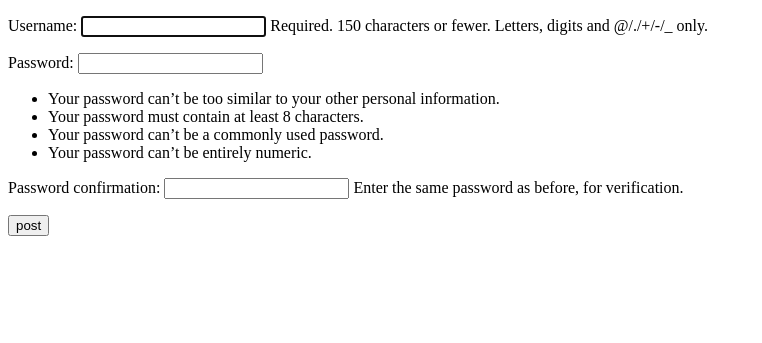
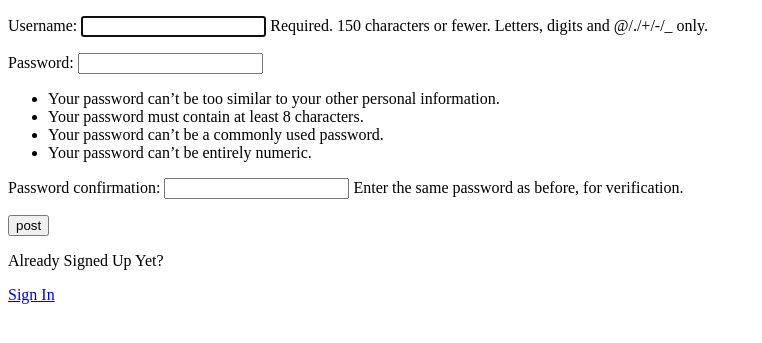
Before and after one commit to zdnrymn/GarudaHacks, a Django app: page /register/ in a window 1280 px wide. Shown: the part 70-413 px from the top of the page, without its empty margins (0-762 px from the left). Run offline with Django 5.2, Linux system fonts and the light colour scheme.

Commit message:
i dontkno anymore
little thinfs

```diff
--- a/base/templates/base/login.html
+++ b/base/templates/base/login.html
@@ -12,12 +12,16 @@
 
     <input type="submit" value="Login">
 </form>
+<p>Haven't Signed Up Yet?</p>
+<a href="{% url 'register' %}">Sign Up</a>
 {% else %}
 <form action="" method="POST">
     {% csrf_token %}
     {{form.as_p}}
     <input type="submit" value="post">
 </form>
+<p>Already Signed Up Yet?</p>
+<a href="{% url 'login' %}">Sign In</a>
 {% endif %}
 {% if messages %}
 <ul class="messages">
--- a/base/templates/base/rooms.html
+++ b/base/templates/base/rooms.html
@@ -5,10 +5,12 @@
 <ul>
     {% for room in rooms %}
     <div class="card">
+        <a href="">
             <li>
                 {{room}}
                 <br>
                 {{room.description}}
+        </a>
         </li>
     </div>
     {% endfor %}
--- a/base/urls.py
+++ b/base/urls.py
@@ -7,5 +7,6 @@ urlpatterns = [
     path("roomcreation/",views.create_room,name="create_room"),
     path("login/",views.loginPage, name="login"),
     path("logout/",views.logoutUser,name="logout"),
-    path("register/",views.registerPage,name="register")
+    path("register/",views.registerPage,name="register"),
+    path("chatroom/<int:pk>",views.chatRoom,name="chatroom")
 ]
--- a/base/views.py
+++ b/base/views.py
@@ -4,18 +4,20 @@ from .forms import *
 from django.contrib.auth import login, logout, authenticate
 from django.contrib import messages
 from django.contrib.auth.forms import UserCreationForm
+from django.contrib.auth.decorators import login_required
 # Create your views here.
 def home(request):
     rooms  = Room.objects.all()
     context = {"rooms":rooms}
     return render(request, "base/home.html",context=context)
 
+@login_required(login_url="home")
 def room_list(request):
     rooms = Room.objects.all()
     context = {"rooms":rooms}
     return render(request, "base/rooms.html",context=context)
 
-
+@login_required(login_url="home")
 def create_room(request):
     form = RoomForm()
     if request.method == "POST":
@@ -62,8 +64,11 @@ def registerPage(request):
             messages.error("An error has occured during registration")
     context = {"page":page, "form" : form}
     return render(request,"base/login.html",context=context)
-
-
 def logoutUser(request):
     logout(request)
     return redirect("home")
+
+@login_required(login_url="home")
+def chatRoom(request,pk):
+
+    return render(request,"base/chat_room.html")
```
Also changed, not shown: db.sqlite3. Lines whose indentation alone changed are shown as unchanged.
